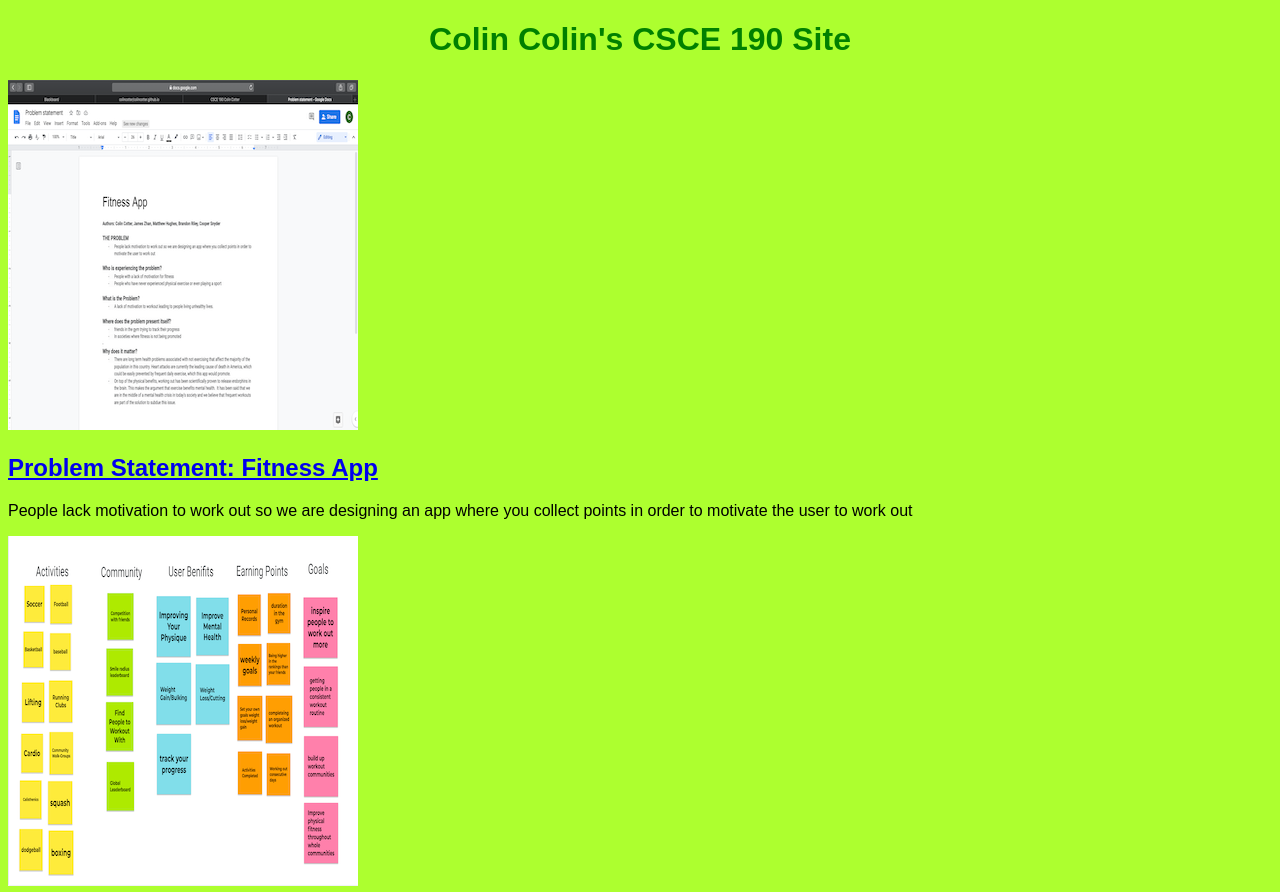
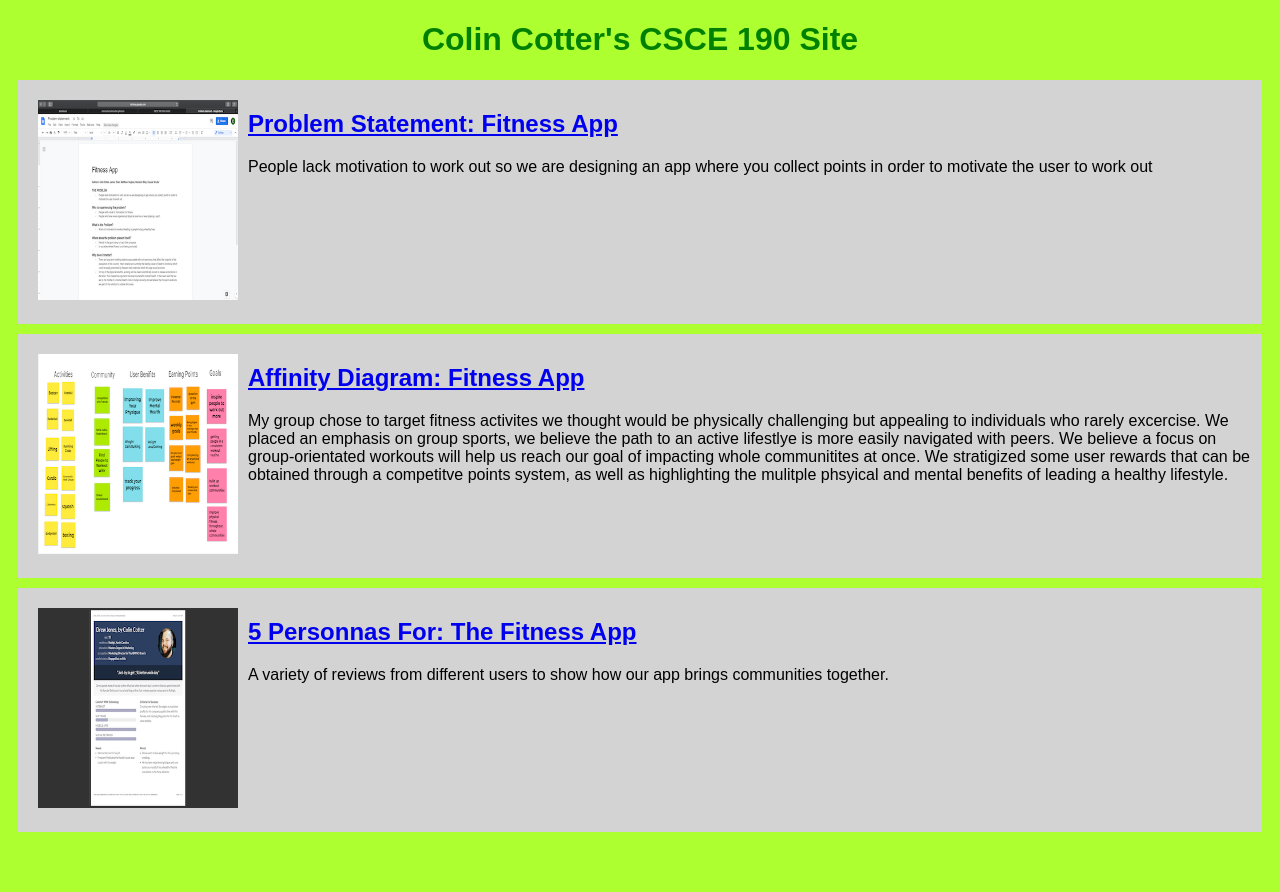
Before and after one commit to colincotter/colincotter.github.io, a plain HTML site: page index.html in a window 1280 px wide. Shown: the top 892 px of the page. After the commit the page ends 842 px from the top, so only its background shows below. Drawn offline with Linux system fonts and the light colour scheme.

Commit message:
Add files via upload

```diff
--- a/index.html
+++ b/index.html
@@ -6,7 +6,7 @@
         <link rel="stylesheet" href="styles.css">
     </head>
     <body>
-        <h1>Colin Colin's CSCE 190 Site </h1>
+        <h1>Colin Cotter's CSCE 190 Site </h1>
 
         <!-- Problem Statement Assignment-->
         <section class="assignment">
@@ -37,6 +37,19 @@
 
         </section>
 
+        <!-- Personna Assignment-->
+        <section class="assignment">
+            <a href="files/Personas.pdf"><img src="images/Personna.png"></a>
+            <section class="ass-details">
+                <a href="files/Personas.pdf"><h2>5 Personnas For: The Fitness App </h2></a>
+                </h2>
+                <p>
+                    A variety of reviews from different users to show how our app brings communities together.
+                </p>
+            </section>
+
+        </section>
+
 
 
 
--- a/styles.css
+++ b/styles.css
@@ -1,6 +1,18 @@
 body{
     background:greenyellow;
     font-family:Arial, Helvetica, sans-serif;
+}
+
+.assignment{
+    display:flex;
+    padding:10px;
+    margin:10px;
+    background: lightgray;
+}
+
+.assignment img {
+    width:200px;
+    padding:10px;
 }
 
 h1{
```
Also changed, not shown: images/Personna.png (added), 1 other file.
